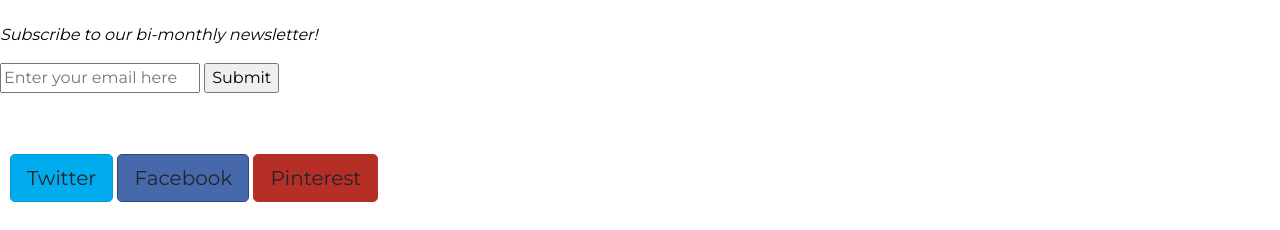
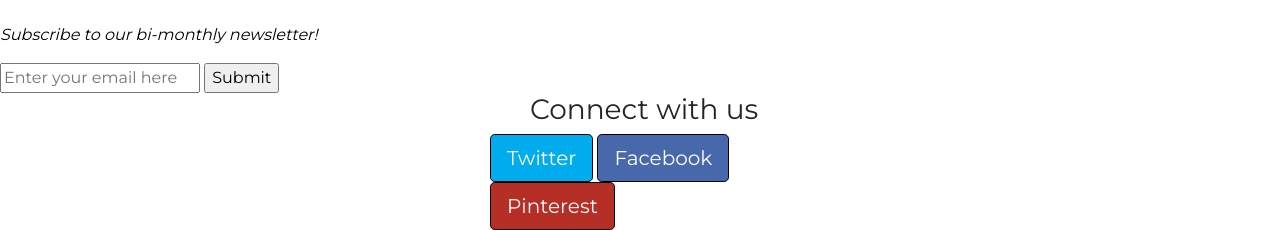
Before and after one commit to RKamath01/coffee_break, a plain HTML site: page index.html in a window 1280 px wide. Shown: the part 693-923 px from the top of the page. Drawn offline with nearby package versions, Linux system fonts and the light colour scheme.

Commit message:
More button edits

```diff
--- a/css/main.css
+++ b/css/main.css
@@ -31,6 +31,12 @@ h1{
       }
       a{
       color: white;}
+article{
+  padding: 50px;
+  padding-bottom: 10px;
+  padding-top: 10px;
+  max-width: 500px;
+}
 h2 {
   color:#4d2600;
   border: 10px white;
@@ -45,23 +51,33 @@ div#newsletter p{
   color: black;
 }
 div#social-buttons {
-  margin: 20px 0px 20px 10px;
 
-  color: white;
+  margin: 0px auto;
+max-width: 300px;
+}
+h3{
+  margin-left: 40px;
 }
 .btn-twitter{
   background-color: #00acee;
-  border-color:#009ad5;
+  border-color:black;
+  font-family:'Montserrat', sans-serif;
+  color: white;
+
 
 }
 .btn-facebook{
   background-color: #4868ac;
-  border-color: #314776;
+  border-color: black;
+  font-family:'Montserrat', sans-serif;
+  color: white;
 
 }
 
 .btn-pinterest{
   background-color: #b62f26;
-  border-color: #b62f26;
+  border-color: black;
+  font-family:'Montserrat', sans-serif;
+  color: white;
 
 }
```
